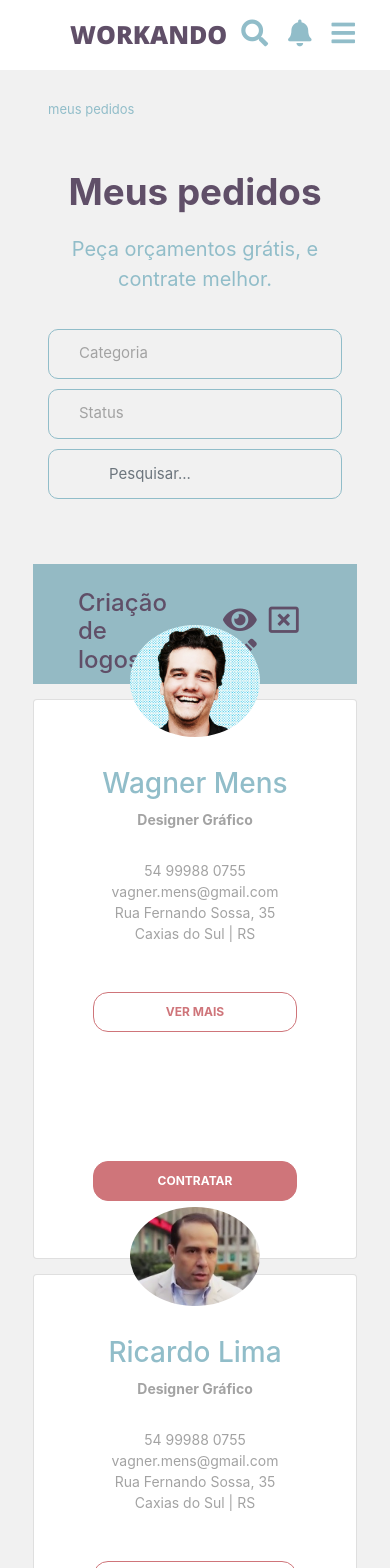
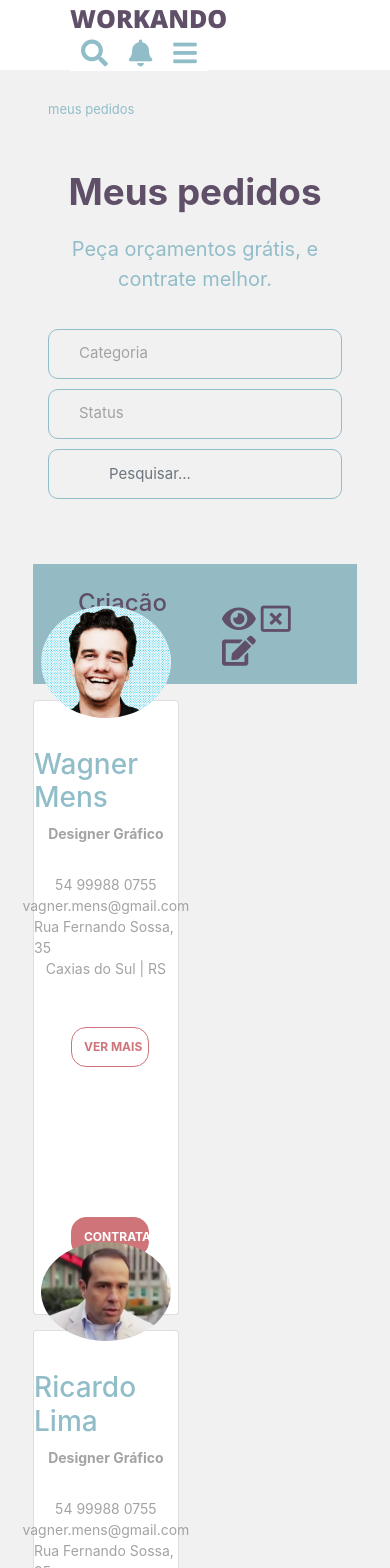
Before and after one commit to rminossi/workando-reactjs, a React (Create React App) app: page / in a window 390 px wide. Shown: the top 1568 px of the page. Built offline with nearby package versions, Linux system fonts and the light colour scheme.

Commit message:
Atualizando responsividade

```diff
--- a/package.json
+++ b/package.json
@@ -7,6 +7,7 @@
     "react-dom": "^16.8.6",
     "react-scripts": "0.9.5",
     "react-slick": "^0.24.0",
+    "react-styled-carousel": "^0.5.1",
     "react-touch-carousel": "^0.9.3"
   },
   "devDependencies": {},
--- a/src/components/pages/Pedidos.css
+++ b/src/components/pages/Pedidos.css
@@ -103,7 +103,6 @@ select {
 .header-projeto{
     background-color: #94bac4;
     height: 120px;
-    margin-bottom: 15px;
 }
 
 .img-projeto{
@@ -132,18 +131,28 @@ select {
 
 .acoes-projeto .fa, .acoes-projeto .far, .acoes-projeto .fas{
     color: #604f68;
-    font-size: 30px
+    font-size: 30px;
+    margin-bottom: auto;
 }
 
 .acoes-projeto button{
     background: transparent;
     border: none;
+    padding-left: 5px;
 }
 
 .acoes-projeto {
     margin-top: 40px;
-    padding-right: 0px;
+    padding-right: 0px !important;
 }
+
+@media (min-width: 900px){
+    .acoes-projeto{
+        padding-left: 100px !important;
+        width: 100%;
+    }
+}
+
 @media (max-width: 720px){
     .proposta{
         min-width: 100% !important;
@@ -153,6 +162,7 @@ select {
 @media (max-width: 900px){
     .proposta{
         min-width: 45% !important;
+        max-width: 45% !important;
     }
 }
 
@@ -178,7 +188,8 @@ select {
     color: #a3a3a3;
 }
 
-.acoes-proposta{
+.card-deck{
+    margin-top: 0;
 
 }
 
--- a/src/components/pages/Pedidos.jsx
+++ b/src/components/pages/Pedidos.jsx
@@ -45,7 +45,7 @@ class Candidatos extends Component{
 
 
       <div className='row propostas'>
-        <div className="card-deck col-12 px-0 mx-0">
+        <div className="card-deck col-12 px-0 mx-0 my-3">
           <div className="card proposta justify-content-center align-items-center">
             <img className='img-candidato' src={require('../../../public/imgs/wagner.jpg')} alt=""/>
             <h3 className="nome-candidato">Wagner Mens</h3>
--- a/src/components/templates/Chamada.jsx
+++ b/src/components/templates/Chamada.jsx
@@ -8,7 +8,7 @@ class Chamada extends Component{
         <div className='col-8 chamada-app-texto pl-0 pt-lg-5 pt-4'>
             <p className='chamada'>Baixe o aplicativo para dispositivos móveis</p>
         </div>
-        <div className='col-4 pl-0 pt-lg-5 pt-3 chamada-app-botoes'>
+        <div className='col-3 px-0 pt-lg-5 pt-3 ml-auto chamada-app-botoes'>
             <button><i class="fab fa-android"></i></button>
             <button><i class="fab fa-apple"></i></button>
         </div>
--- a/src/components/templates/Header.css
+++ b/src/components/templates/Header.css
@@ -3,6 +3,18 @@
     height: 70px;
     width: 100%;
     padding: 0px 0px 0 70px;
+}
+
+.dropdown-toggle::after {
+    display:none;
+}
+
+button{
+    border: none;
+    background-color: #fff;
+    padding: 0;
+    display: inline;
+    margin: 0;
 }
 
 .brand{
@@ -45,13 +57,11 @@ span{
 
 .fa-bell{
     color: #91bdc9;
-    margin-top: 10px;
     font-size: 1.2em;
 }
 
 .fa-bars{
     color: #91bdc9;
-    margin: 0 0 0 20px;
     font-size: 1.2em;
 }
 
@@ -59,7 +69,7 @@ span{
    width: 45px;
    height: 45px;
    border-radius: 50%;
-   margin: 0 15px;
+   margin: 0 10px 10px 15px;
 }
 
 .navbar-mobile{
--- a/src/components/templates/Header.jsx
+++ b/src/components/templates/Header.jsx
@@ -8,19 +8,19 @@ class Header extends Component {
         return(
         <div>
           <nav className="navbar navbar-expand-md">
-            <a className="brand">Workando</a>
+            <a href="#" className="brand">Workando</a>
             <div className="collapse navbar-collapse">
             <i className="fas fa-search"></i><input className='pesquisa' type='text' placeholder='Pesquisar...'></input>
             <div className='saudacao ml-auto'>Olá, <span>Carla</span>
               <img className='img-perfil' src={require ('../../../public/imgs/carla.jpg')} alt=""/>
-              <a href="#"><i className="fas fa-bell"></i></a>
-              <a href="#"><i className="fas fa-bars"></i></a>
+              <button><i className="fas fa-bell"></i></button>
+              <button><i className="fas fa-bars pl-2"></i></button>
             </div>
             </div>
             <div className="d-md-none navbar-mobile">
-              <a href="#"><i className="fas fa-search"></i></a>
-              <a href="#"><i className="fas fa-bell"></i></a>
-              <a href="#"><i className="fas fa-bars"></i></a>
+              <button><i className="fas fa-search navbar-toggler" data-togle="collapse" data-target="search"></i></button>
+              <button><i className="fas fa-bell"></i></button>
+              <button><i className="fas fa-bars navbar-toggler" data-togle="collapse" data-target="menu"></i></button>
             </div>
           </nav>
         </div>
```
